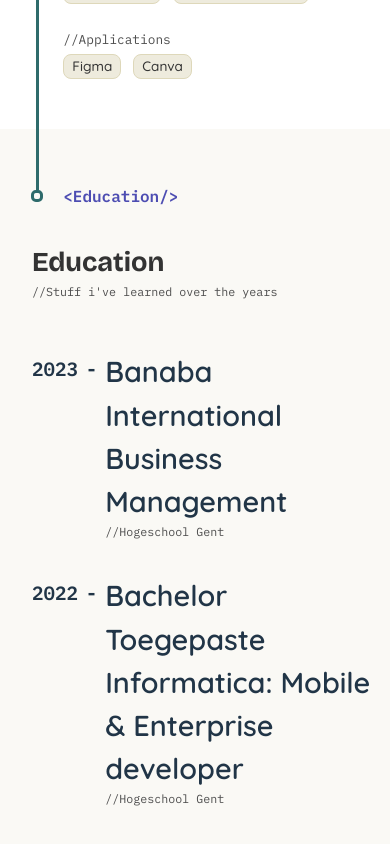
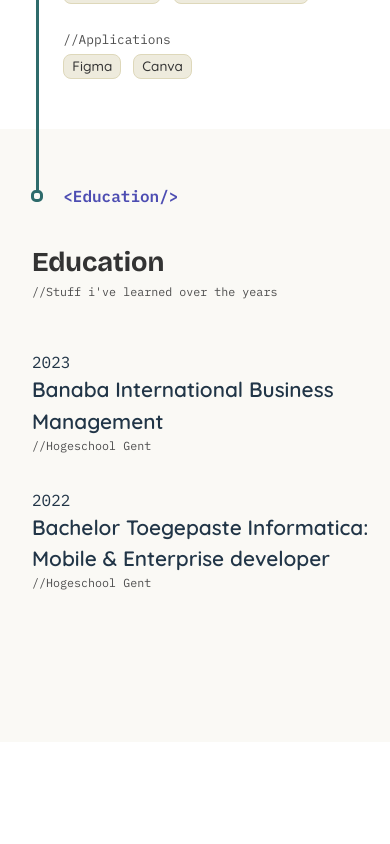
Before and after one commit to Stefdev13/stef-bekaert-portfolio, a React (Vite) app: page /about in a window 390 px wide. Shown: the part 2935-3779 px from the top of the page. After the commit the page ends 3677 px from the top, so only its background shows below. Built offline with nearby package versions, Linux system fonts and the light colour scheme.

Commit message:
About page
Made education section responsive

```diff
--- a/src/components/about/EducationSection.jsx
+++ b/src/components/about/EducationSection.jsx
@@ -14,7 +14,7 @@ function EducationSection() {
         <div className={styles.eductionList}>
           <div className={styles.eduction}>
             <p className={styles.year}>2023</p>
-            <p className={styles.year}>-</p>
+            <p className={styles.dash}>-</p>
             <div>
               <h2>Banaba International Business Management</h2>
               <p className="comment">//Hogeschool Gent</p>
@@ -22,7 +22,7 @@ function EducationSection() {
           </div>
           <div className={styles.eduction}>
             <p className={styles.year}>2022</p>
-            <p className={styles.year}>-</p>
+            <p className={styles.dash}>-</p>
             <div>
               <h2>
                 Bachelor Toegepaste Informatica: Mobile & Enterprise developer
--- a/src/components/about/EducationSection.module.css
+++ b/src/components/about/EducationSection.module.css
@@ -20,6 +20,7 @@
     text-align: start;
 
     padding-left: 8.2vw;
+    padding-right: 5vw;
 }
 
 .eductionList {
@@ -44,12 +45,36 @@
 }
 
 .year {
-    font-family: var(--font-comment-semibold);
+    font-family: var(--font-comment);
+    font-size: 1.2rem;
+
+    margin-top: 5px;
+}
+
+.dash {
+    font-family: var(--font-comment);
     font-size: 1.2rem;
 
     margin-top: 5px;
 }
 
 @media only screen and (width < 992px), (orientation: portrait) {
+    .eduction {
+        flex-direction: column;
+        gap: 0vw;
 
+        h2 {
+            font-size: 1.3rem;
+        }
+    }
+
+    .year {
+        font-size: 1rem;
+
+        margin: 0;
+    }
+
+    .dash {
+        display: none;
+    }
 }
```
